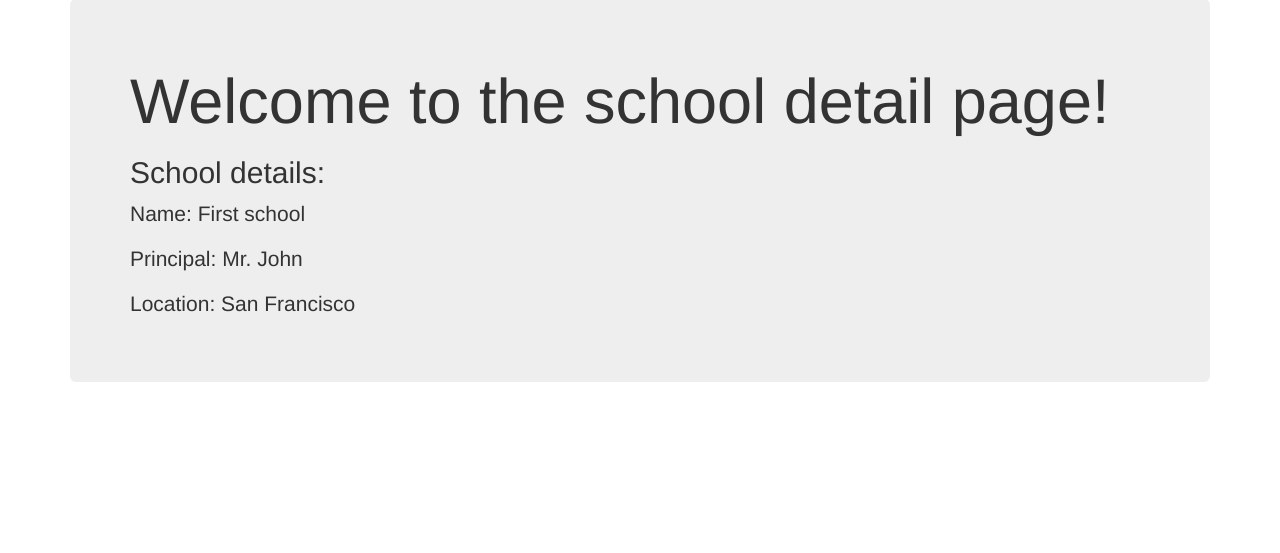
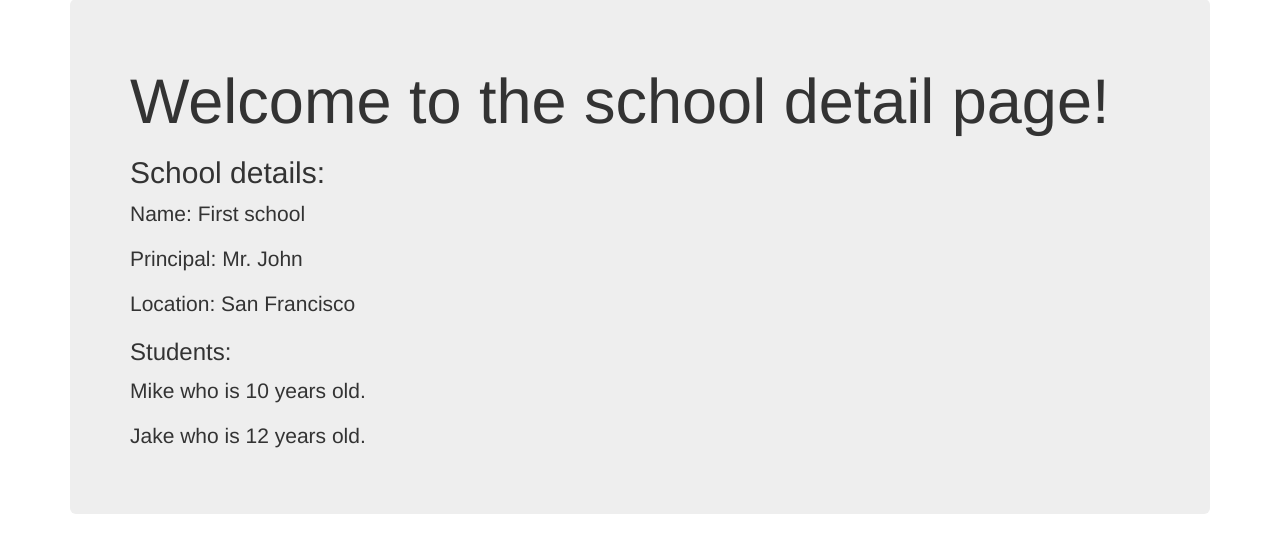
Before and after one commit to KaptejnSzyma/ClassBasedViews, a Django app: template BasicApp/templates/BasicApp/school_detail.html in a window 1280 px wide. Shown: the part 72-625 px from the top of the page. Run offline with Django 3.2, Linux system fonts and the light colour scheme; the template is opened without the code that fills it: values that come from a table or form of the project are taken from there, others are empty; data comes from the database, SQL or seed files in the repository; some libraries are stand-ins or nearby versions.

Commit message:
enhancing school views

```diff
--- a/BasicApp/templates/BasicApp/school_detail.html
+++ b/BasicApp/templates/BasicApp/school_detail.html
@@ -7,5 +7,9 @@
     <p>Name: {{school_detail.name}}</p>
     <p>Principal: {{school_detail.principal}}</p>
     <p>Location: {{school_detail.location}}</p>
+    <h3>Students:</h3>
+    {% for student in school_detail.students.all %}
+      <p>{{student.name}} who is {{student.age}} years old.</p>
+    {%endfor%}
   </div>
 {% endblock %}
--- a/BasicApp/templates/BasicApp/school_list.html
+++ b/BasicApp/templates/BasicApp/school_list.html
@@ -4,7 +4,7 @@
   <h1>Welcome to a list of all the schools!</h1>
   <ol>
     {% for school in schools %}
-    <h2><li>{{school.name}}</li></h2>
+    <h2><li><a href="{{school.id}}">{{school.name}}</a></li></h2>
     {% endfor %}
   </ol>
 {% endblock %}
```
